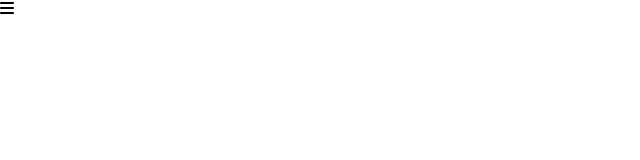
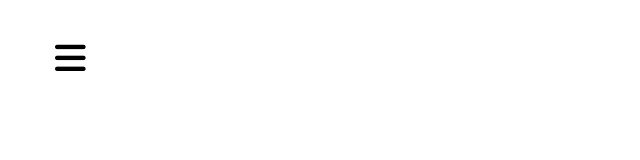
Before and after one commit to bamsi/movie-booking-app-frontend, a React (Create React App) app: page / in a window 1280 px wide. Both pictures are taken after a click on the element 410 px from the left and 715 px from the top of the page. Shown: the top 160 px of the page, without its empty margins (0-640 px from the left). Built offline with nearby package versions, Linux system fonts and the light colour scheme; a web font is replaced by a local one.

Commit message:
Style navbar humbuger-menu

```diff
--- a/src/index.css
+++ b/src/index.css
@@ -113,3 +113,11 @@ body {
   bottom: 1rem;
   padding: 0 1rem;
 }
+
+.bars {
+  padding: 40px 0 0 55px;
+}
+
+.bars3 {
+  font-size: 35px;
+}
--- a/src/layout/Navbar.js
+++ b/src/layout/Navbar.js
@@ -7,7 +7,7 @@ import social_media from '../asserts/social_media.png'
 const Navbar = ({ classValue, toggleMenu }) => {
   if(classValue === 'hide') {
     return (
-      <div className="bars" onClick={() => toggleMenu()} role="presentation"><i className="fa fa-bars" /></div>
+      <div className="bars" onClick={() => toggleMenu()} role="presentation"><i className="fa fa-bars bars3" /></div>
     );
   }
   return (
```
Also changed, not shown: public/logo512.png (deleted), public/manifest.json.
